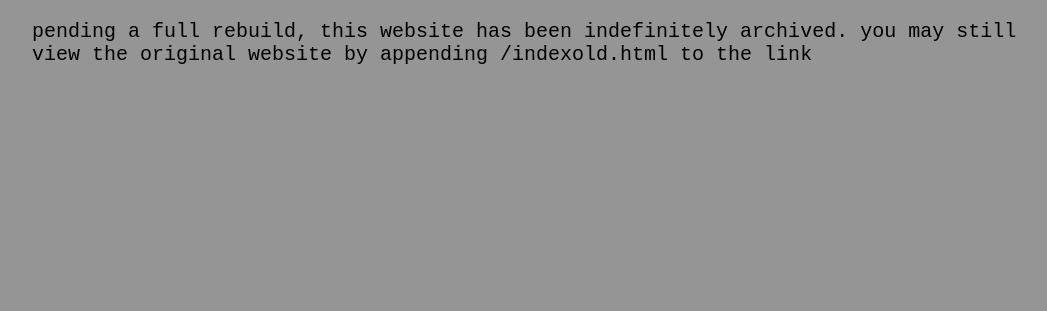
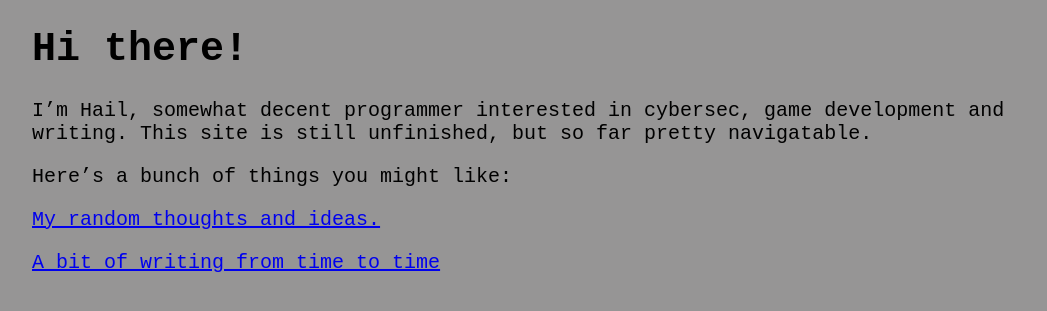
Before and after one commit to CrazycatASG/crazycatasg.github.io, a Jekyll site: the page built from index.md, in a window 1280 px wide. Shown: the top 311 px of the page, without its empty margins (108-1155 px from the left). Built offline with Jekyll 4.4.1, drawn with Linux system fonts in a browser that asks for light colours.

```diff
--- a/index.md
+++ b/index.md
@@ -1,6 +1,14 @@
 ---
 layout: default
-title: "nada"
+title: "The Crazy Cafe!"
 ---
 
-pending a full rebuild, this website has been indefinitely archived. you may still view the original website by appending /indexold.html to the link
+# Hi there!
+
+I'm Hail, somewhat decent programmer interested in cybersec, game development and writing. This site is still unfinished, but so far pretty navigatable.
+
+Here's a bunch of things you might like:
+
+[My random thoughts and ideas.](things_you_might_like\blog) <br>
+
+[A bit of writing from time to time](things_you_might_like\literature)
```
Also changed, not shown: indexold.md (deleted, +0 -17 lines), things_you_might_like/links.md (deleted, +0 -16 lines).
